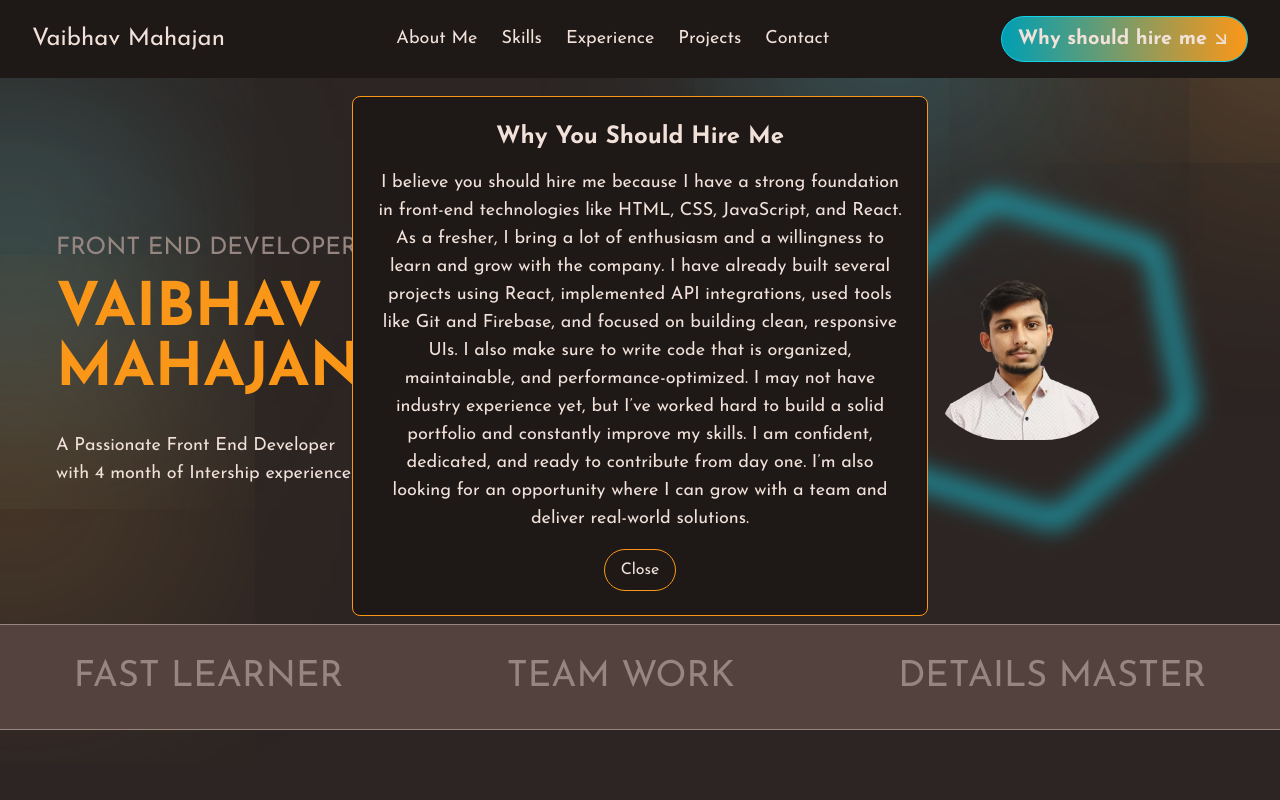
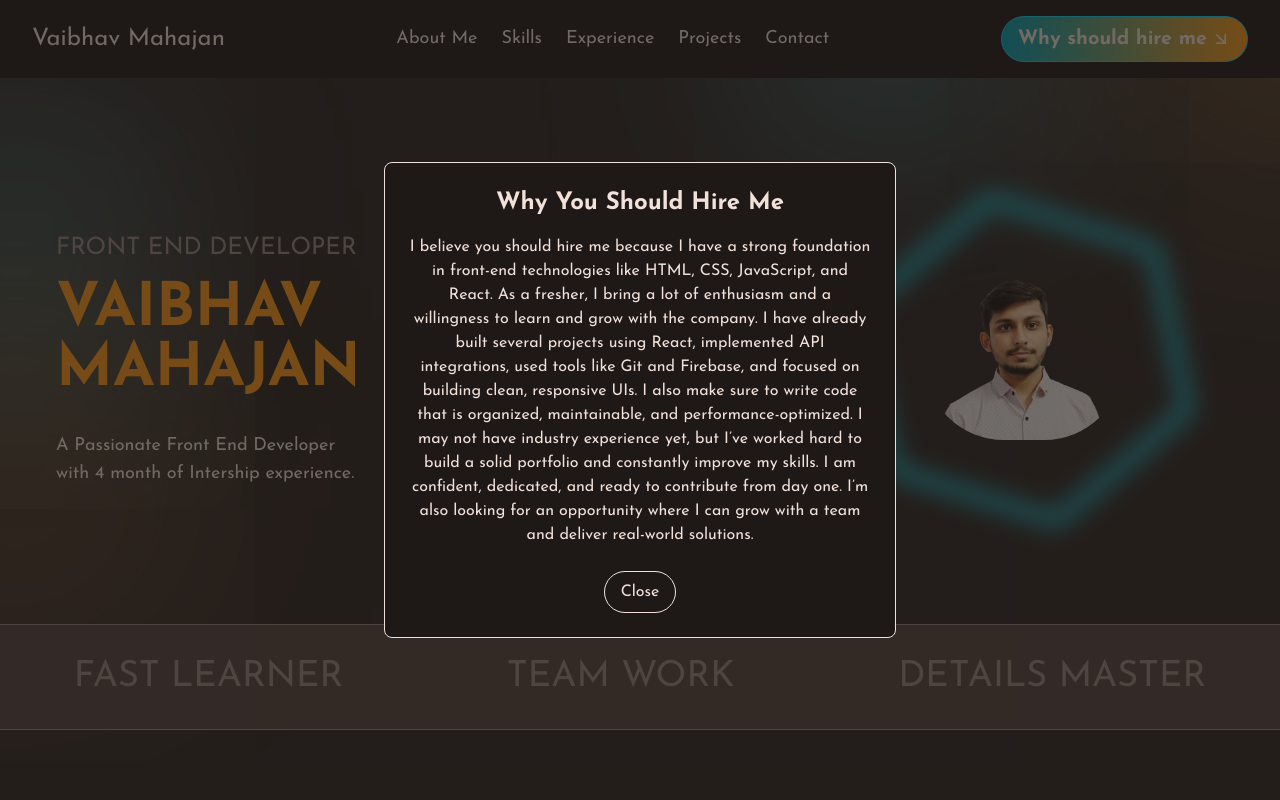
Before and after one commit to VaibhavMahajan1509/vaibhavPortfolio, a React (Vite) app: page / in a window 1280 px wide. Both pictures are taken after a click on the button "Why should hire me". Shown: the top 800 px of the page. Built offline with nearby package versions, Linux system fonts and the light colour scheme.

Commit message:
fixed Image issue

```diff
--- a/src/components/aboutMeSection/AboutMeImage.jsx
+++ b/src/components/aboutMeSection/AboutMeImage.jsx
@@ -3,7 +3,7 @@ const AboutMeImage = () => {
     <div className="h-[500px] w-[300px] relative">
       <div className="h-[500px] w-[300px] rounded-[100px] absolute overflow-hidden">
         <img
-          src="../../public/images/about-me.jpg"
+          src="/images/about-me.jpg"
           alt="About Me Image"
           className="h-full w-auto object-cover"
         />
--- a/src/components/experienceSection/ExperienceTopMiddle.jsx
+++ b/src/components/experienceSection/ExperienceTopMiddle.jsx
@@ -1,7 +1,7 @@
 const ExperienceTopMiddle = () => {
   return (
     <div className="lg:w-[35%] md:w-[50%] sm:w-[80%]">
-      <img src="../../public/images/experience-image.png" alt="my experience" />
+      <img src="/images/experience-image.png" alt="my experience" />
     </div>
   );
 };
--- a/src/components/navbar/WhyHireMeBox.jsx
+++ b/src/components/navbar/WhyHireMeBox.jsx
@@ -4,15 +4,16 @@ const WhyHireMeBox = ({ isVisible, onClose }) => {
   if (!isVisible) return null;
 
   return (
-    <div className="fixed top-24 left-0 right-0 z-40 flex justify-center px-4">
-      <div className="bg-black p-6 rounded-lg border-orange border text-center max-w-xl w-full animate-fadeIn">
-        <h2 className="text-2xl font-bold mb-4">Why You Should Hire Me</h2>
-        <p className="text-lg">
+    <div className="fixed inset-0 z-50 flex items-center justify-center px-4 sm:px-6 bg-black/60">
+      <div className="bg-black p-4 sm:p-6 rounded-lg border border-orange-500 text-center w-full max-w-md sm:max-w-lg max-h-[85vh] overflow-y-auto animate-fade-in relative">
+        <h2 className="text-xl sm:text-2xl font-bold mb-4 text-white">Why You Should Hire Me</h2>
+        <p className="text-sm sm:text-base text-white mb-6">
           I believe you should hire me because I have a strong foundation in front-end technologies like HTML, CSS, JavaScript, and React. As a fresher, I bring a lot of enthusiasm and a willingness to learn and grow with the company. I have already built several projects using React, implemented API integrations, used tools like Git and Firebase, and focused on building clean, responsive UIs. I also make sure to write code that is organized, maintainable, and performance-optimized. I may not have industry experience yet, but I’ve worked hard to build a solid portfolio and constantly improve my skills. I am confident, dedicated, and ready to contribute from day one. I’m also looking for an opportunity where I can grow with a team and deliver real-world solutions.
         </p>
         <button
           onClick={onClose}
-          className="mt-4 px-4 py-2 rounded-full text-white border-orange border hover:bg-orange transition duration-300"
+          className="w-full sm:w-auto px-4 py-2 rounded-full text-white border border-orange-500 hover:bg-orange-500 transition duration-300 z-50"
+          aria-label="Close modal"
         >
           Close
         </button>
--- a/src/components/projectsSection/ProjectsMain.jsx
+++ b/src/components/projectsSection/ProjectsMain.jsx
@@ -8,14 +8,14 @@ const projects = [
     name: "Food Odering Website",
     year: "Jun-2024",
     align: "right",
-    image: "../../public/images/website-img-1.jpg",
+    image: "/images/website-img-1.jpg",
     link: "https://food-zone-beige.vercel.app/",
   },
   {
     name: "Expense Tracker",
     year: "Jan2025",
     align: "right",
-    image: "../../public/images/website-img-3.jpg",
+    image: "/images/website-img-3.jpg",
     link: "https://expense-tracker-seven-xi-58.vercel.app/",
   },
 ];
```
